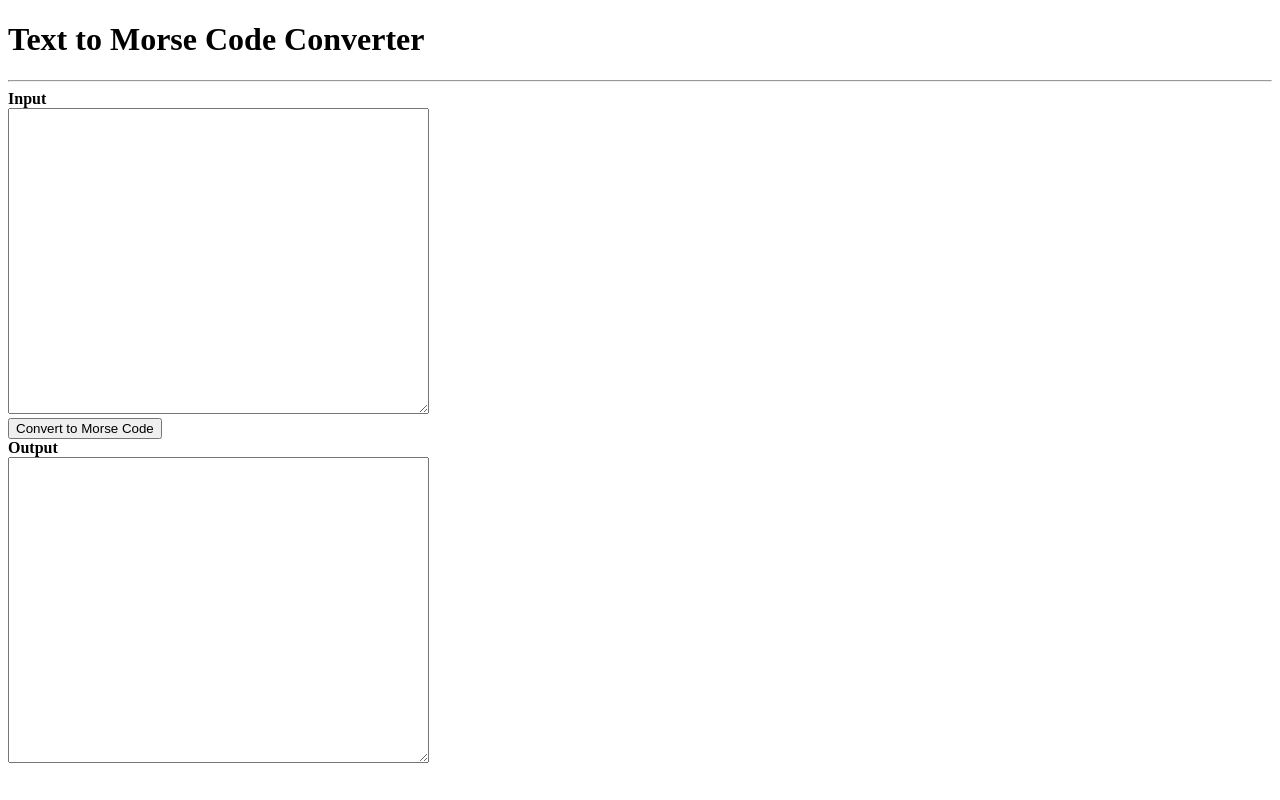
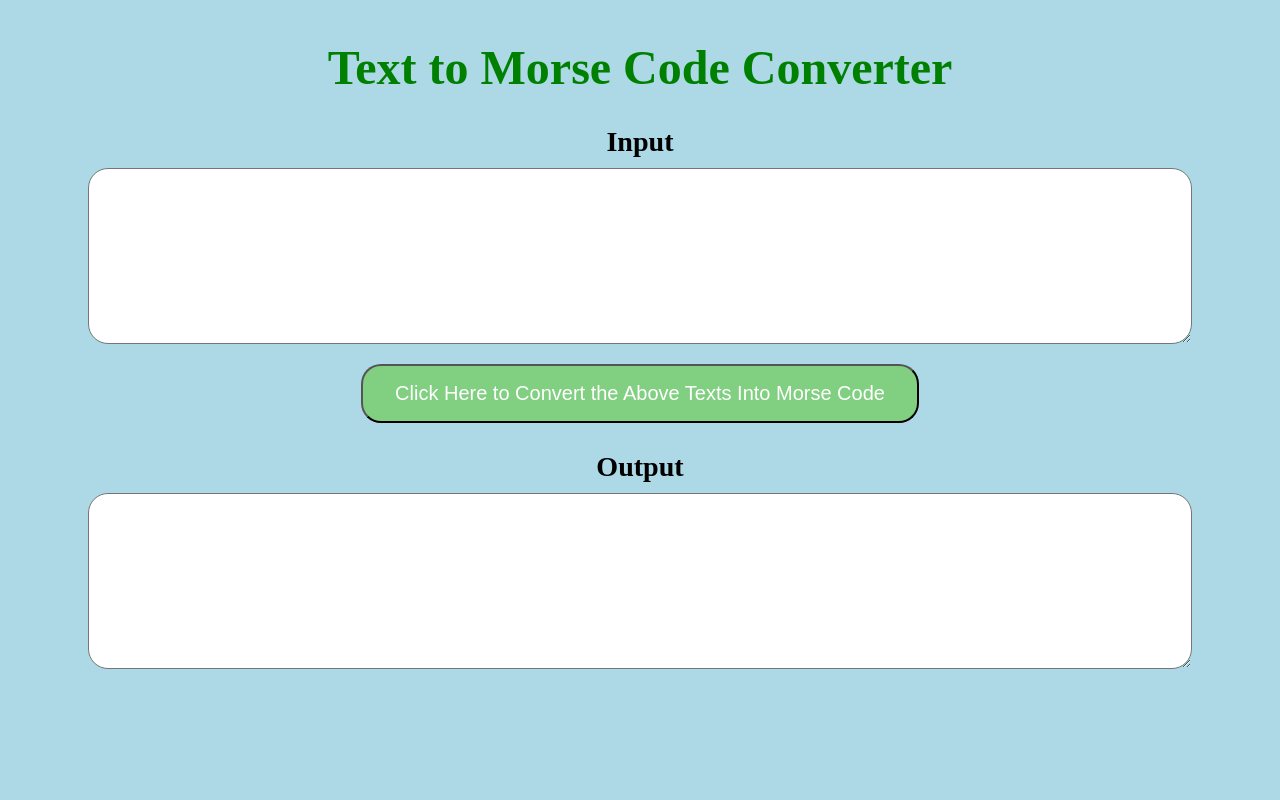
Before and after one commit to Mohasin-Haque/Morse-Code-Translator, a plain HTML site: page index.html in a window 1280 px wide. Drawn offline with Linux system fonts and the light colour scheme.

Commit message:
Contributed to styling and java script !!
Included a styling file, made it responsive with dedication, added a mapping character "space" in java script. I love beauty !!

```diff
--- a/index.html
+++ b/index.html
@@ -1,32 +1,38 @@
 <!DOCTYPE html>
 <html lang="en">
-  <head>
+
+<head>
     <meta charset="UTF-8" />
     <meta http-equiv="X-UA-Compatible" content="IE=edge" />
     <meta name="viewport" content="width=device-width, initial-scale=1.0" />
     <title>Morse Code Translator</title>
-  </head>
-  <body>
-    <h1>Text to Morse Code Converter</h1>
+    <link rel="stylesheet" href="style.css" />
+</head>
 
-    <hr />
+<body>
+    <h1 class="headingOne">Text to Morse Code Converter</h1>
 
-    <div class="container d-flex justify-content-around align-items-center">
-      <div>
-        <b>Input</b><br />
-        <textarea id="input" cols="50" rows="20"></textarea>
-      </div>
 
-      <button class="btn btn-md px-3 btn-outline-dark" onclick="text2morse()">
-        Convert to Morse Code
+
+    <h3 class="input">Input
+
+    </h3>
+
+    <textarea id="input"></textarea>
+    <div class="dev">
+        <button class="btn" onclick="text2morse()">
+         Click Here to Convert the Above Texts Into Morse Code
       </button>
 
-      <div>
-        <b>Output</b><br />
-        <textarea id="output" cols="50" rows="20"></textarea>
-      </div>
     </div>
+    <h3 class="output">Output
+    </h3>
+
+    <textarea id="output"></textarea>
+
+
 
     <script src="script.js"></script>
-  </body>
+</body>
+
 </html>
--- a/script.js
+++ b/script.js
@@ -25,6 +25,8 @@ const mapping = {
     X: "-..-",
     Y: "-.--",
     Z: "--..",
+
+    " ": " / ",
 
     0: "-----",
     1: ".----",
--- /dev/null
+++ b/style.css
@@ -0,0 +1,78 @@
+body {
+    display: flex;
+    flex-direction: column;
+    background-color: lightblue;
+    text-align: center;
+    font-size: x-large;
+}
+
+.headingOne {
+    color: green;
+    margin-bottom: 3px;
+}
+
+.input {
+    margin-bottom: 10px;
+}
+
+.output {
+    margin-bottom: 10px;
+}
+
+@media screen and (min-width:700px) {
+    #input {
+        padding: 4rem 6rem 4rem 6rem;
+        margin-left: 5rem;
+        margin-right: 5rem;
+        font-size: x-large;
+        border-radius: 1em;
+        -webkit-border-radius: 1em;
+        -moz-border-radius: 1em;
+        -ms-border-radius: 1em;
+        -o-border-radius: 1em;
+    }
+    #output {
+        padding: 4rem 6rem 4rem 6rem;
+        margin-left: 5rem;
+        margin-right: 5rem;
+        font-size: x-large;
+        border-radius: 1em;
+    }
+    .dev {
+        margin-top: 20px;
+        padding: 0rem 10rem 0rem 10rem;
+    }
+    .btn {
+        border-radius: 1em;
+        background-color: rgb(129, 207, 129);
+        color: white;
+        padding: 1rem 2rem 1rem 2rem;
+        font-size: 20px;
+    }
+}
+
+@media screen and (max-width:699px) {
+    #input {
+        padding: 50px;
+        margin: 0rem 1rem 0rem 1rem;
+        font-size: x-large;
+        border-radius: 1em;
+    }
+    #output {
+        padding: 50px;
+        margin: 0rem 1rem 0rem 1rem;
+        font-size: x-large;
+        border-radius: 1em;
+    }
+    .dev {
+        margin-top: 20px;
+        padding: 0rem 1rem 0rem 1rem;
+    }
+    .btn {
+        margin-top: 20px;
+        background-color: rgb(129, 207, 129);
+        color: white;
+        padding: 1rem 2rem 1rem 2rem;
+        border-radius: 1em;
+    }
+}
```
Lines whose indentation alone changed are shown as unchanged.
